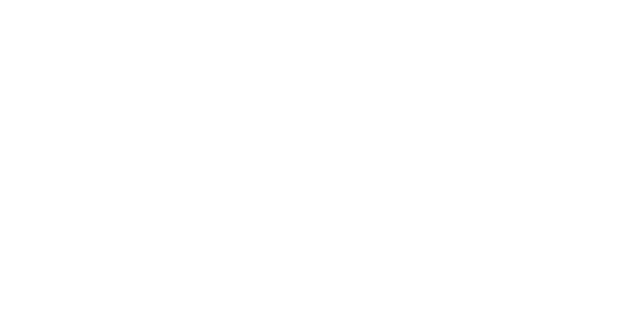
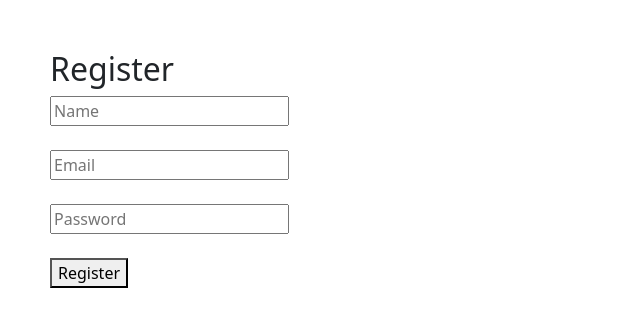
Before and after one commit to sreekruthy/job-matching-platform, a React (Create React App) app in the folder frontend/: page /register in a window 1280 px wide. Before the commit this address had no page. Shown: the top 326 px of the page, without its empty margins (0-640 px from the left). Built offline with nearby package versions, Linux system fonts and the light colour scheme.

Commit message:
Added register page and auth route

```diff
--- a/frontend/src/App.js
+++ b/frontend/src/App.js
@@ -1,15 +1,15 @@
-import { BrowserRouter, Routes, Route } from "react-router-dom";
+import { Routes, Route } from "react-router-dom";
 import Login from "./pages/Login";
 import Dashboard from "./pages/Dashboard";
+import Register from "./pages/Register";
 
 function App() {
   return (
-    <BrowserRouter>
-      <Routes>
+  <Routes>
         <Route path="/" element={<Login />} />
         <Route path="/dashboard" element={<Dashboard />} />
-      </Routes>
-    </BrowserRouter>
+        <Route path="/register" element={<Register />} />
+  </Routes>
   );
 }
 
--- a/frontend/src/index.js
+++ b/frontend/src/index.js
@@ -4,11 +4,14 @@
 import App from './App';
 import reportWebVitals from './reportWebVitals';
 import "bootstrap/dist/css/bootstrap.min.css";
+import { BrowserRouter } from "react-router-dom";
 
 const root = ReactDOM.createRoot(document.getElementById('root'));
 root.render(
   <React.StrictMode>
-    <App />
+    <BrowserRouter>
+      <App />
+    </BrowserRouter>
   </React.StrictMode>
 );
 
--- a/frontend/src/pages/Login.js
+++ b/frontend/src/pages/Login.js
@@ -1,5 +1,6 @@
 import { useState } from "react";
 import axios from "axios";
+import { Link } from "react-router-dom";
 
 function Login() {
   const [form, setForm] = useState({ email: "", password: "" });
@@ -54,6 +55,12 @@
       >
         Login
       </button>
+      <p style={{ marginTop: "10px" }}>
+        Don't have an account?{" "}
+        <Link to="/register" style={{ color: "#2980b9" }}>
+          Register
+        </Link>
+      </p>
     </div>
   );
 }
--- /dev/null
+++ b/frontend/src/pages/Register.js
@@ -0,0 +1,56 @@
+import React, { useState } from "react";
+import axios from "axios";
+
+const BASE_URL = "https://your-backend.onrender.com"; // Change this to your actual backend URL ( http://localhost:5001 for local testing)
+
+function Register() {
+  const [form, setForm] = useState({
+    name: "",
+    email: "",
+    password: "",
+  });
+
+  const handleChange = (e) => {
+    setForm({ ...form, [e.target.name]: e.target.value });
+  };
+
+  const handleRegister = async () => {
+    try {
+      const res = await axios.post(`${BASE_URL}/auth/register`, form);
+      alert("Registered successfully");
+      console.log(res.data);
+    } catch (err) {
+      console.error(err);
+      alert("Registration failed");
+    }
+  };
+
+  return (
+    <div style={{ padding: "50px" }}>
+      <h2>Register</h2>
+
+      <input
+        name="name"
+        placeholder="Name"
+        onChange={handleChange}
+      /><br /><br />
+
+      <input
+        name="email"
+        placeholder="Email"
+        onChange={handleChange}
+      /><br /><br />
+
+      <input
+        name="password"
+        type="password"
+        placeholder="Password"
+        onChange={handleChange}
+      /><br /><br />
+
+      <button onClick={handleRegister}>Register</button>
+    </div>
+  );
+}
+
+export default Register;
```
Also changed, not shown: 1 other file (tests, documents, lock files or other folders).
